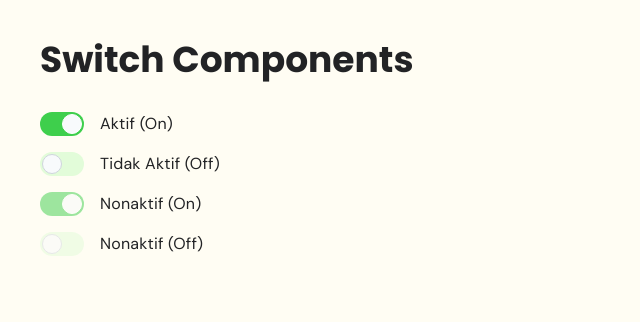
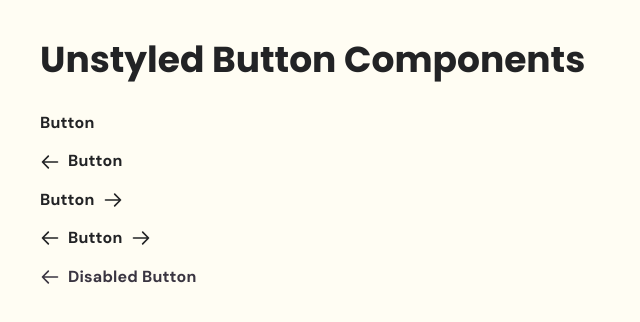
Before and after one commit to limustadji/Elearning, a Next.js app: page / in a window 1280 px wide. Shown: the top 322 px of the page, without its empty margins (0-640 px from the left). Built offline with nearby package versions, Linux system fonts and the light colour scheme.

Commit message:
add Assets

```diff
--- a/src/app/page.js
+++ b/src/app/page.js
@@ -2,44 +2,28 @@ import Button from "@/components/button/Button";
 import Checkbox from "@/components/button/Checkbox";
 import Radio from "@/components/button/Radio";
 import Switch from "@/components/button/Switch";
+import UnstyledButton from "@/components/button/UnstyledButton";
 
 export default function Home() {
-  const selectedRadioOption = "option1";
+  return (
+    <div className="p-10 bg-background space-y-12">
+      {/* ... (Semua komponen lainnya) ... */}
 
-  return (
-    <div className="p-10 bg-[var(--color-background)] space-y-12">
-      {/* ... (Bagian Button, Checkbox, dan Radio) ... */}
-
-      {/* --- Bagian Switch --- */}
+      {/* --- Bagian Unstyled Button --- */}
       <div>
-        <h1 className="text-4xl font-bold mb-8 text-[var(--color-text-primary)]">
-          Switch Components
+        <h1 className="text-4xl font-bold mb-8 text-text-primary">
+          Unstyled Button Components
         </h1>
         <div className="flex flex-col items-start space-y-4">
-          <div className="flex items-center space-x-4">
-            <Switch checked={true} />
-            <span className="text-[var(--color-text-secondary)]">
-              Aktif (On)
-            </span>
-          </div>
-          <div className="flex items-center space-x-4">
-            <Switch checked={false} />
-            <span className="text-[var(--color-text-secondary)]">
-              Tidak Aktif (Off)
-            </span>
-          </div>
-          <div className="flex items-center space-x-4">
-            <Switch checked={true} disabled={true} />
-            <span className="text-[var(--color-text-secondary)]">
-              Nonaktif (On)
-            </span>
-          </div>
-          <div className="flex items-center space-x-4">
-            <Switch checked={false} disabled={true} />
-            <span className="text-[var(--color-text-secondary)]">
-              Nonaktif (Off)
-            </span>
-          </div>
+          <UnstyledButton>Button</UnstyledButton>
+          <UnstyledButton iconLeft>Button</UnstyledButton>
+          <UnstyledButton iconRight>Button</UnstyledButton>
+          <UnstyledButton iconRight iconLeft>
+            Button
+          </UnstyledButton>
+          <UnstyledButton disabled iconLeft>
+            Disabled Button
+          </UnstyledButton>
         </div>
       </div>
     </div>
--- /dev/null
+++ b/src/components/button/UnstyledButton.js
@@ -0,0 +1,35 @@
+import React from "react";
+import ArrowLeftIcon from "../icons/ArrowLeftIcon";
+import ArrowRightIcon from "../icons/ArrowRightIcon";
+
+const UnstyledButton = ({
+  children,
+  iconLeft = false,
+  iconRight = false,
+  disabled = false,
+  className = "",
+  ...props
+}) => {
+  const baseStyles =
+    "flex items-center gap-x-2 font-semibold text-text-secondary transition-colors duration-200 ease-in-out";
+
+  const stateStyles = disabled
+    ? "text-text-disabled cursor-not-allowed"
+    : "hover:text-primary-default cursor-pointer";
+
+  const combinedClassName = `
+    ${baseStyles}
+    ${stateStyles}
+    ${className}
+  `.trim();
+
+  return (
+    <button className={combinedClassName} disabled={disabled} {...props}>
+      {iconLeft && <ArrowLeftIcon />}
+      <span>{children}</span>
+      {iconRight && <ArrowRightIcon />}
+    </button>
+  );
+};
+
+export default UnstyledButton;
--- /dev/null
+++ b/src/components/icons/ArrowLeftIcon.js
@@ -0,0 +1,23 @@
+import React from "react";
+
+const ArrowLeftIcon = ({ className = "w-5 h-5", ...props }) => {
+  return (
+    <svg
+      xmlns="http://www.w3.org/2000/svg"
+      className={className}
+      fill="none"
+      viewBox="0 0 24 24"
+      stroke="currentColor"
+      strokeWidth={2}
+      {...props}
+    >
+      <path
+        strokeLinecap="round"
+        strokeLinejoin="round"
+        d="M10 19l-7-7m0 0l7-7m-7 7h18"
+      />
+    </svg>
+  );
+};
+
+export default ArrowLeftIcon;
--- /dev/null
+++ b/src/components/icons/ArrowRightIcon.js
@@ -0,0 +1,23 @@
+import React from "react";
+
+const ArrowRightIcon = ({ className = "w-5 h-5", ...props }) => {
+  return (
+    <svg
+      xmlns="http://www.w3.org/2000/svg"
+      className={className}
+      fill="none"
+      viewBox="0 0 24 24"
+      stroke="currentColor"
+      strokeWidth={2}
+      {...props}
+    >
+      <path
+        strokeLinecap="round"
+        strokeLinejoin="round"
+        d="M14 5l7 7m0 0l-7 7m7-7H3"
+      />
+    </svg>
+  );
+};
+
+export default ArrowRightIcon;
```
Also changed, not shown: public/assets/images/Logo.jpg, public/assets/images/videobelajar.jpg (added).
